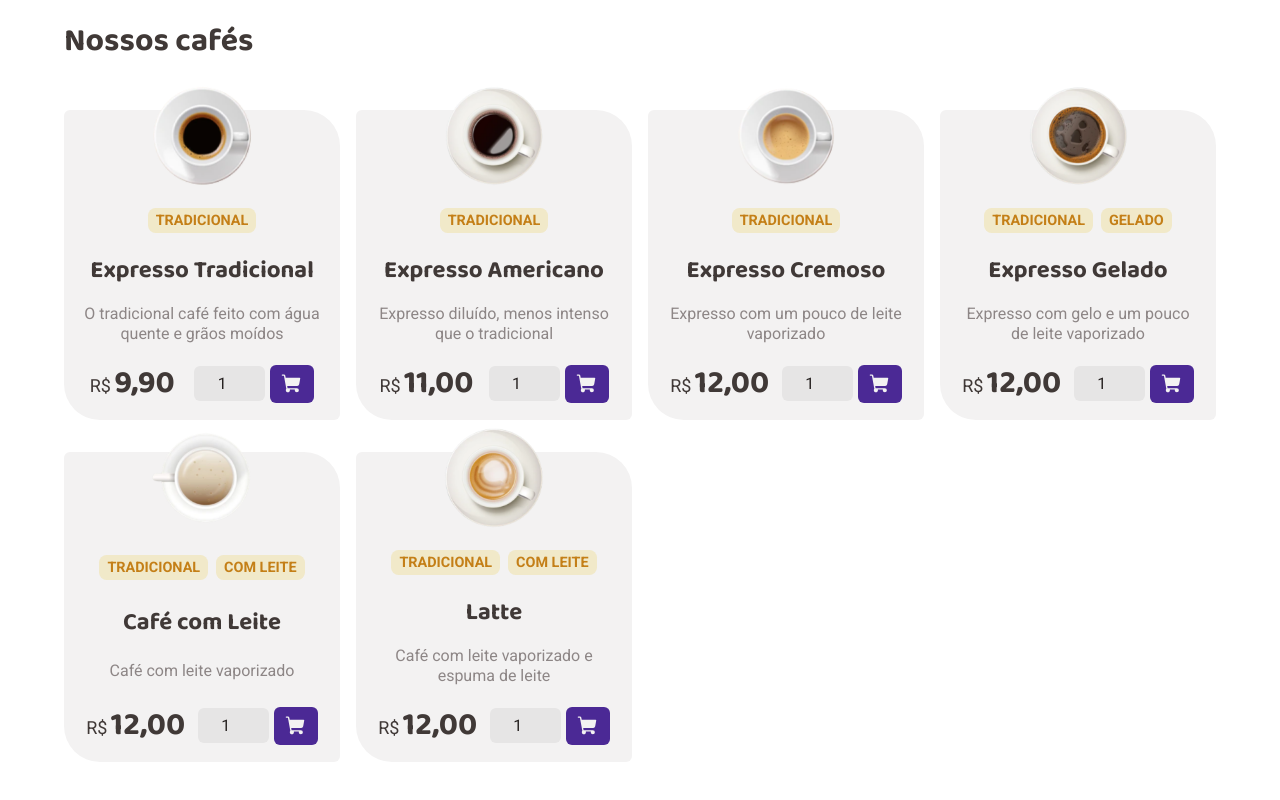
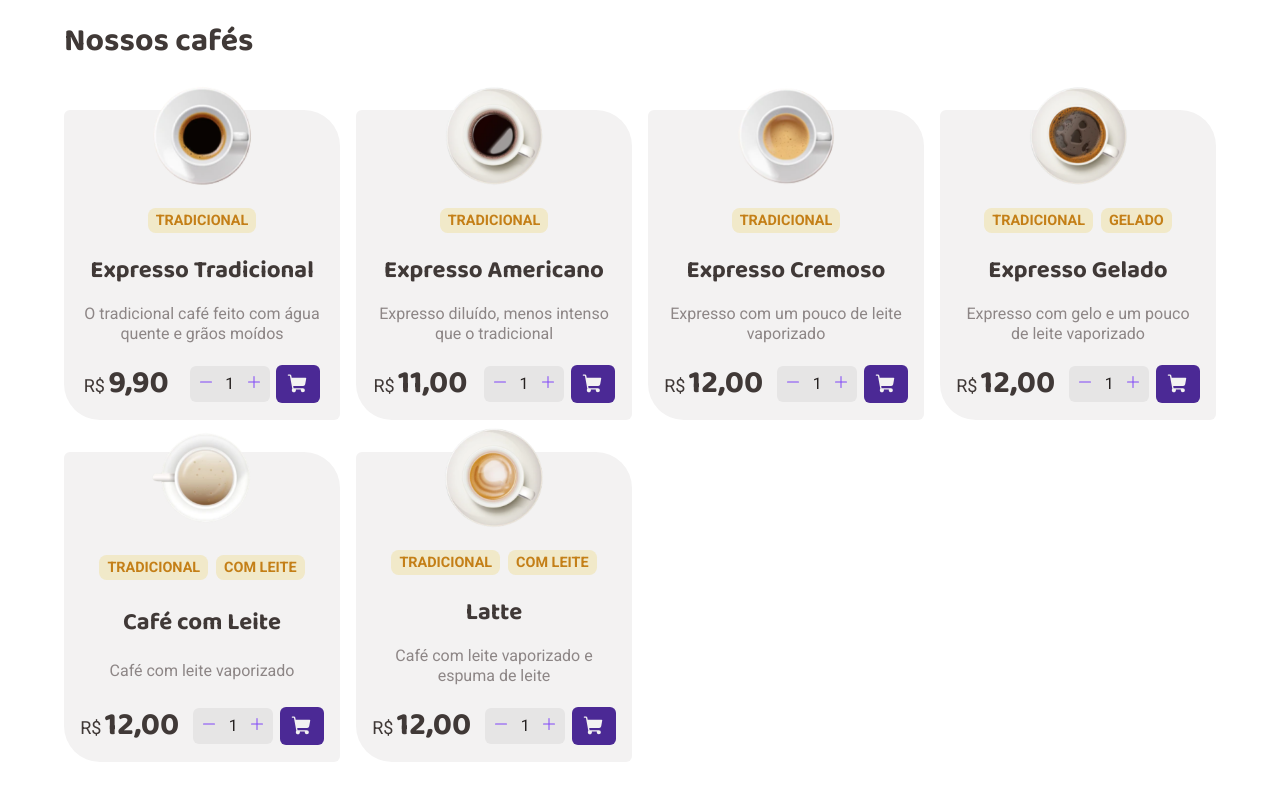
Before and after one commit to gabscrobson/coffee-delivery, a React (Vite) app: page / in a window 1280 px wide. Shown: the part 604-1404 px from the top of the page. Built offline with nearby package versions, Linux system fonts and the light colour scheme.

Commit message:
Finished Home

```diff
--- a/src/components/QuantityInput/index.tsx
+++ b/src/components/QuantityInput/index.tsx
@@ -1,9 +1,16 @@
-import { QuantityInputContainer } from './styles'
+import { Minus, Plus } from 'phosphor-react'
+import { IconContainer, QuantityInputContainer } from './styles'
 
 export function QuantityInput() {
   return (
     <QuantityInputContainer>
-      <input type="number" readOnly value={1} />
+      <IconContainer>
+        <Minus size={16} weight="fill" />
+      </IconContainer>
+      <input type="number" value={1} />
+      <IconContainer>
+        <Plus size={16} weight="fill" />
+      </IconContainer>
     </QuantityInputContainer>
   )
 }
--- a/src/components/QuantityInput/styles.ts
+++ b/src/components/QuantityInput/styles.ts
@@ -2,6 +2,7 @@ import { styled } from 'styled-components'
 
 export const QuantityInputContainer = styled.div`
   flex: 1;
+  max-width: 5rem;
   background: ${(props) => props.theme.baseButton};
   display: flex;
   align-items: center;
@@ -23,3 +24,15 @@ export const QuantityInputContainer = styled.div`
     }
   }
 `
+
+export const IconContainer = styled.button.attrs({ type: 'button' })`
+  background: none;
+  border: none;
+  color: ${(props) => props.theme.purple};
+  cursor: pointer;
+  transition: 0.2s;
+
+  &:hover {
+    color: ${(props) => props.theme.purpleDark};
+  }
+`
--- a/src/pages/Home/CoffeeCard/styles.ts
+++ b/src/pages/Home/CoffeeCard/styles.ts
@@ -46,10 +46,11 @@ export const PriceContainer = styled.div`
 
 export const AddToCartContainer = styled.div`
   flex: 1;
-  max-width: 7.5rem;
+  max-width: 9rem;
   display: flex;
   align-items: center;
-  gap: 0.3rem;
+  justify-content: flex-end;
+  gap: 0.4rem;
 
   > button {
     width: 2.75rem;
--- a/src/pages/Home/styles.ts
+++ b/src/pages/Home/styles.ts
@@ -53,11 +53,6 @@ export const CoffeeListContainer = styled.div`
 export const CoffeeList = styled.div`
   display: grid;
   grid-gap: 1rem;
-  grid-template-columns: repeat(auto-fill, minmax(15rem, 1fr));
+  grid-template-columns: repeat(auto-fill, minmax(16rem, 1fr));
   justify-content: center;
-
-  // Lower container width on small devices
-  @media (max-width: 800px) {
-    grid-template-columns: repeat(auto-fill, minmax(14rem, 1fr));
-  }
 `
--- a/src/styles/global.ts
+++ b/src/styles/global.ts
@@ -25,4 +25,16 @@ export const GlobalStyle = createGlobalStyle`
       font-size: 90%; // 14px
     }
   }
+
+  // remove arrows from number input
+  // Chrome, Safari, Edge, Opera
+  input::-webkit-outer-spin-button,
+  input::-webkit-inner-spin-button {
+    -webkit-appearance: none;
+    margin: 0;
+  }
+  // Firefox
+  input[type=number] {
+    -moz-appearance: textfield;
+  }
 `
```
